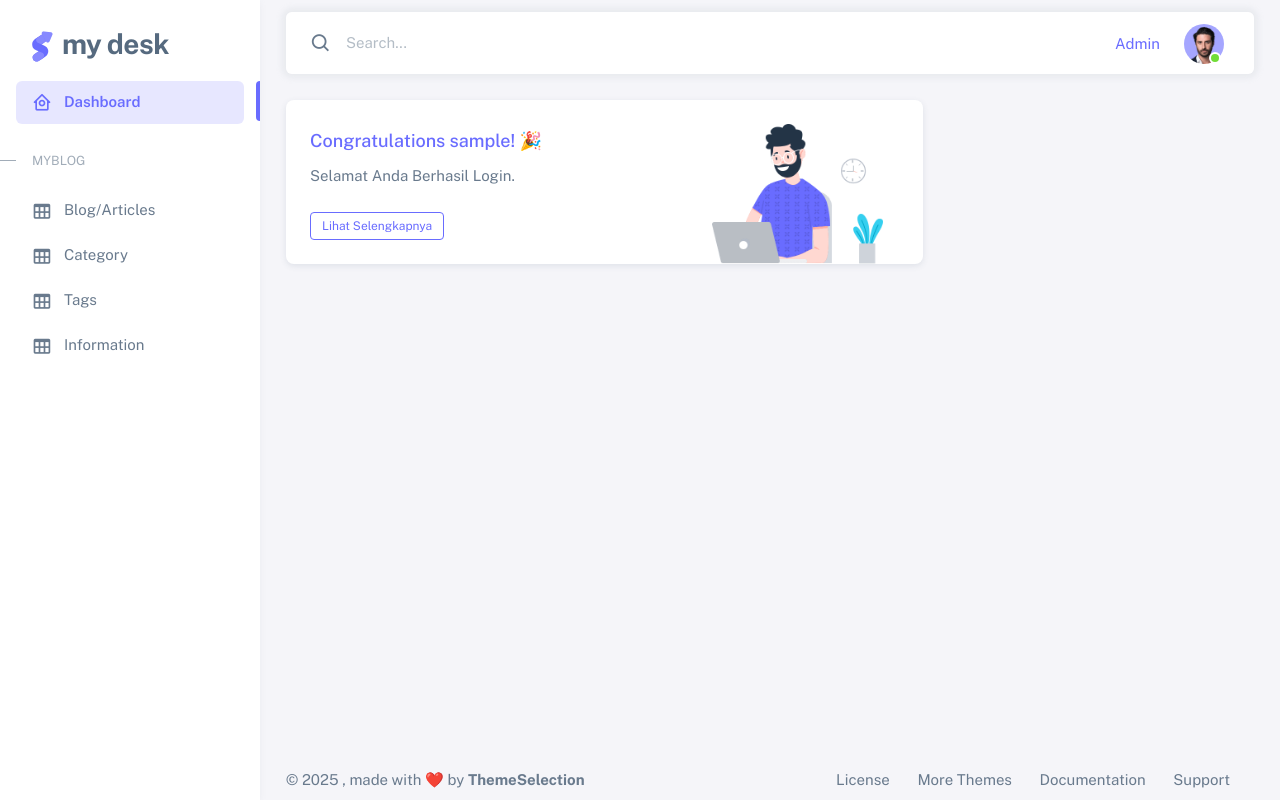
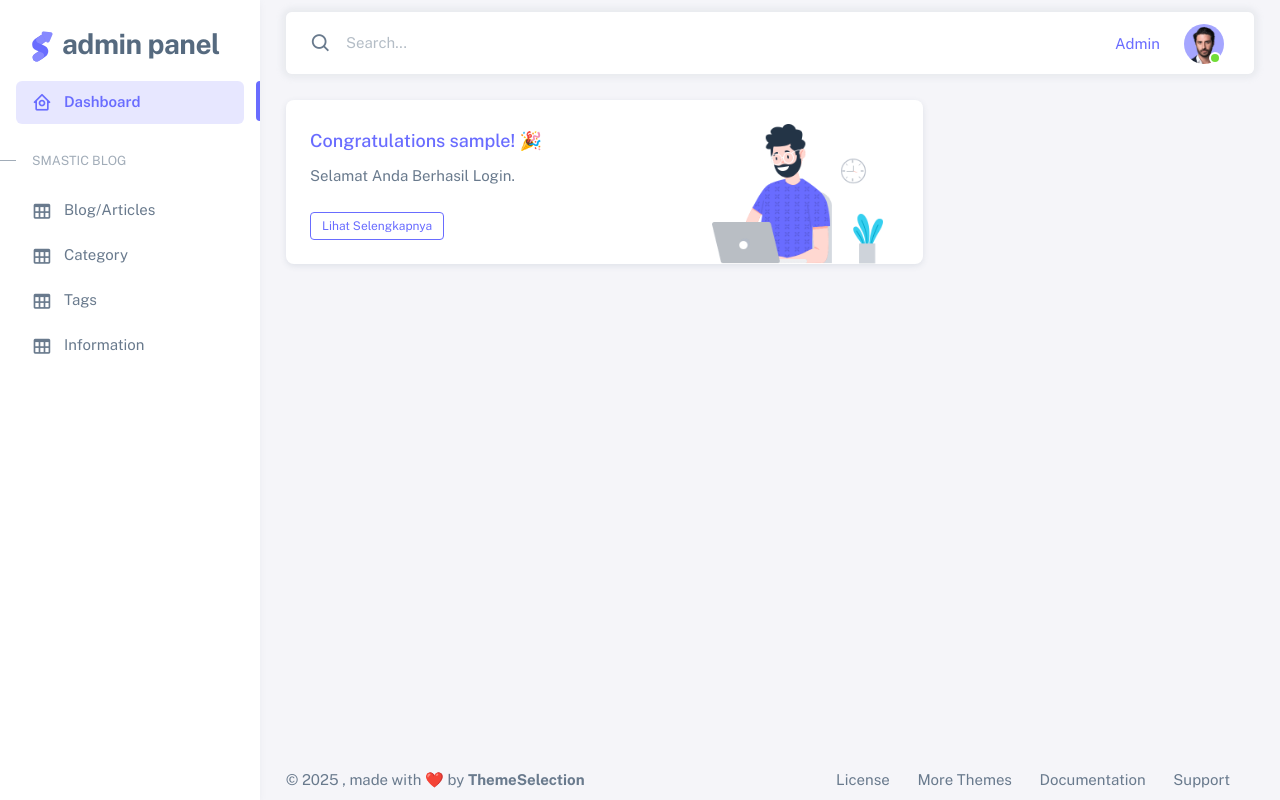
Before and after one commit to RaihanNawawi/smastic-blog, a PHP site: page /myblog/admin/main.php?p=dashboard in a window 1280 px wide. Run offline with PHP 8.4, Linux system fonts and the light colour scheme; the visitor is signed in with stand-in values (Sample User, id 1); some libraries are stand-ins or nearby versions.

Commit message:
Update aside.php

```diff
--- a/admin/layout/aside.php
+++ b/admin/layout/aside.php
@@ -1,6 +1,6 @@
  <aside id="layout-menu" class="layout-menu menu-vertical menu bg-menu-theme">
      <div class="app-brand demo">
-         <a href="index.html" class="app-brand-link">
+         <a href="main.php?p=dashboard" class="app-brand-link">
              <span class="app-brand-logo demo">
                  <svg
                      width="25"
@@ -66,7 +66,7 @@
                      </g>
                  </svg>
              </span>
-             <span class="app-brand-text demo menu-text fw-bolder ms-2">My Desk</span>
+             <span class="app-brand-text demo menu-text fw-bolder ms-2">Admin Panel</span>
          </a>
 
          <a
@@ -85,7 +85,7 @@
              </a>
          </li>
          <li class="menu-header small text-uppercase">
-             <span class="menu-header-text">MyBlog</span>
+             <span class="menu-header-text">SMASTIC BLOG</span>
          </li>
          <!-- Tables -->
          <li class="menu-item <?= ($_GET['p'] == "blog") ? 'active' : '' ?>">
```
